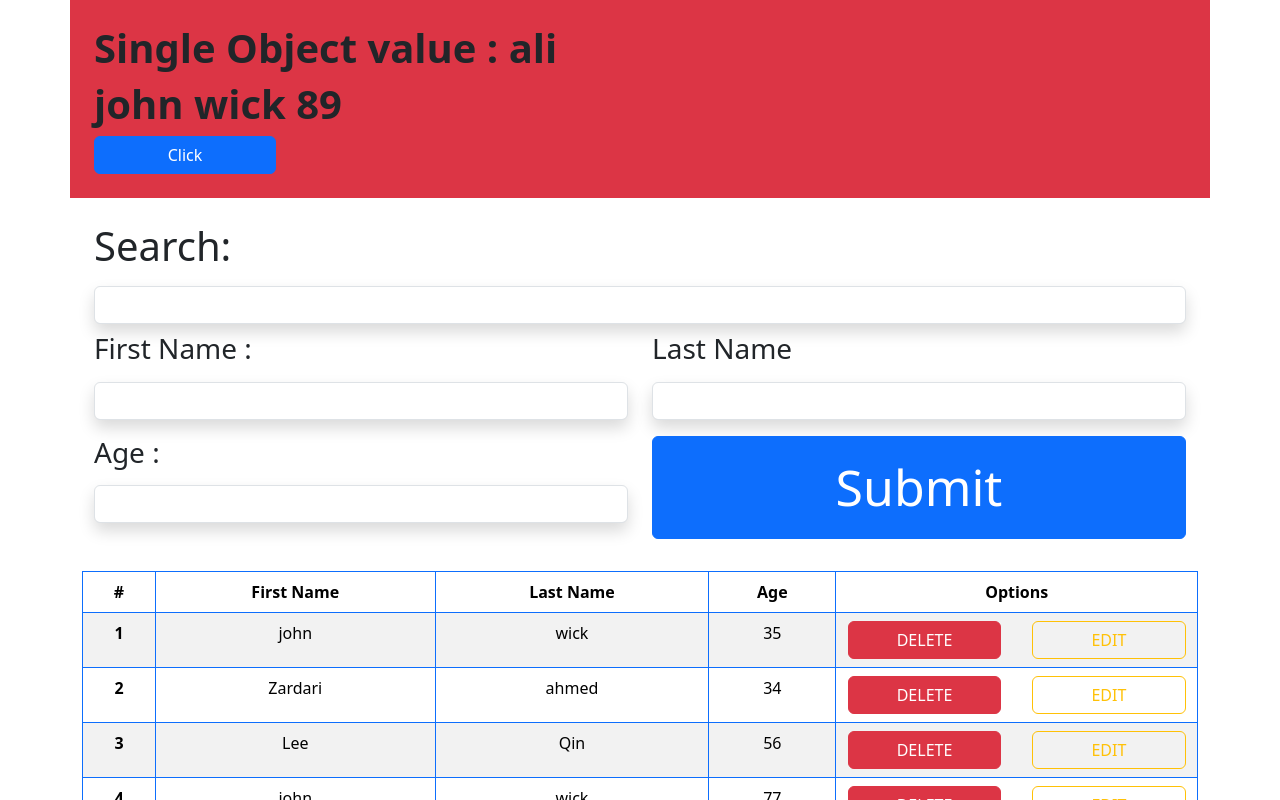
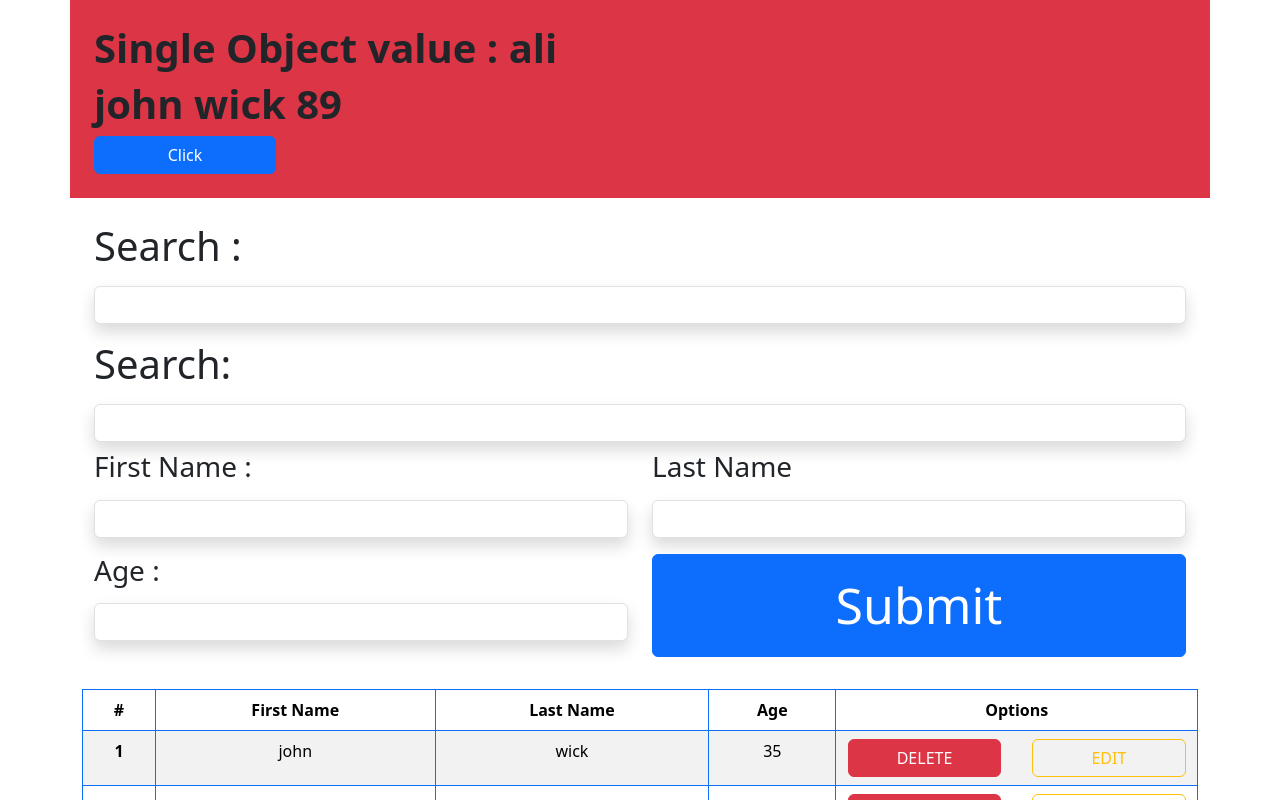
Before and after one commit to IzaanArain/react-todo-table-bootcamp, a React (Vite) app: page / in a window 1280 px wide. Shown: the top 800 px of the page. Built offline with nearby package versions, Linux system fonts and the light colour scheme.

Commit message:
form almost done

```diff
--- a/index.html
+++ b/index.html
@@ -4,6 +4,12 @@
     <meta charset="UTF-8" />
     <link rel="icon" type="image/svg+xml" href="/vite.svg" />
     <meta name="viewport" content="width=device-width, initial-scale=1.0" />
+    <link
+  rel="stylesheet"
+  href="https://cdn.jsdelivr.net/npm/bootstrap@5.2.3/dist/css/bootstrap.min.css"
+  integrity="sha384-rbsA2VBKQhggwzxH7pPCaAqO46MgnOM80zW1RWuH61DGLwZJEdK2Kadq2F9CUG65"
+  crossorigin="anonymous"
+/>
     <title>Vite + React</title>
   </head>
   <body>
--- a/src/components/Form.jsx
+++ b/src/components/Form.jsx
@@ -3,6 +3,26 @@
     <>
       <div className="container p-4">
         <form onSubmit={click}>
+
+          <div className="row">
+          <div className="col">
+              <div className="mb-3">
+                <label htmlFor="fname" className="form-label">
+                  <h1>Search :</h1>
+                </label>
+                <input
+                  type="text"
+                  className="form-control shadow"
+                  id="search"
+                  aria-describedby="first name"
+                  name="seacrch"
+                  value={data.fname}
+                  onChange={onchange}
+                />
+              </div>
+            </div>
+          </div>
+
           <div className="row">
             <div className="col">
               <label htmlFor="search" className="form-label">
```
